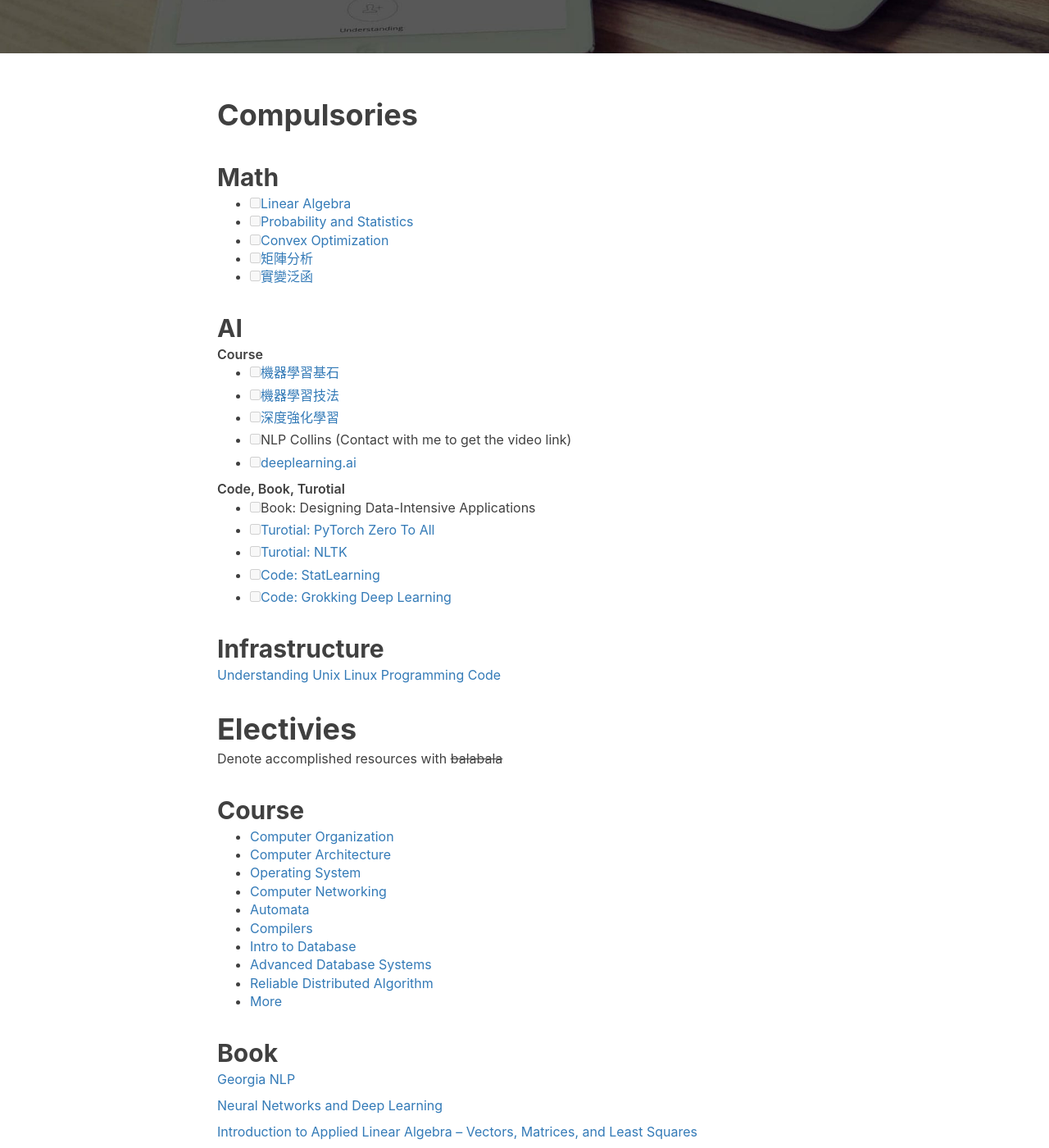
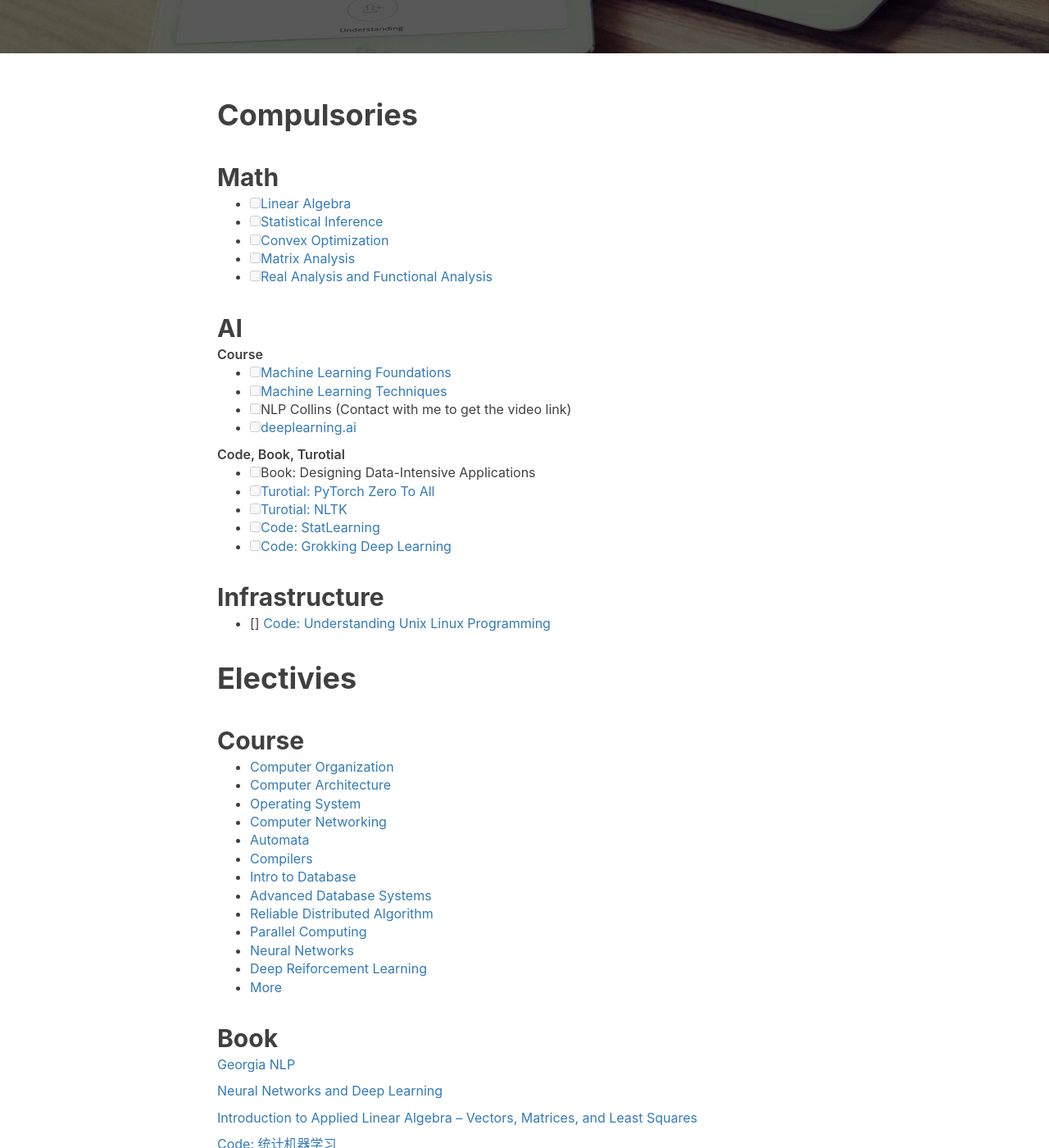
Before and after one commit to wirybeaver/wirybeaver.github.io, a Jekyll site: the page built from _posts/2017-12-25-readinglist.md, in a window 1280 px wide and 1400 px high, scrolled down 390 px. Shown: the whole window at 82% size. Built offline with Jekyll 4.4.1, drawn with Linux system fonts in a browser that asks for light colours; nearby versions of some CDN libraries; comment, search, counter and statistics services are not loaded; some of the changed text lies outside the part shown.

Commit message:
hello all

```diff
--- a/_posts/2017-12-25-readinglist.md
+++ b/_posts/2017-12-25-readinglist.md
@@ -11,56 +11,47 @@
 
 # Compulsories
 ## Math
-- [ ] [Linear Algebra](https://www.youtube.com/playlist?list=PLE7DDD91010BC51F8)
-- [ ] [Probability and Statistics](https://lagunita.stanford.edu/courses/course-v1:OLI+ProbStat+Open_Jan2017/course/)
+- [ ] [Linear Algebra](https://www.youtube.com/watch?v=AfY1ak89fwU&list=PLe94oLfiYuBCN-1N9aHJVjqO0K_Ug0VwZ)
+- [ ] [Statistical Inference](https://www.youtube.com/playlist?list=PLj6E8qlqmkFtvN44vX_D7YRxAgivkONyN)
 - [ ] [Convex Optimization](https://lagunita.stanford.edu/courses/Engineering/CVX101/Winter2014/course/)
-- [ ] [矩陣分析](https://www.youtube.com/playlist?list=PLj6E8qlqmkFsnTes37wyzOREFTQ9Lv0hI)
-- [ ] [實變泛函](https://www.youtube.com/playlist?list=PLTZS5MfjsAzMKStF2fm3kolbIBVEa6Biu)
+- [ ] [Matrix Analysis](https://www.youtube.com/playlist?list=PLj6E8qlqmkFsnTes37wyzOREFTQ9Lv0hI)
+- [ ] [Real Analysis and Functional Analysis](https://www.youtube.com/playlist?list=PLTZS5MfjsAzMKStF2fm3kolbIBVEa6Biu)
 
 ## AI
 <p id='pzb'>Course</p>
-- [ ] [機器學習基石](https://www.youtube.com/playlist?list=PLXVfgk9fNX2I7tB6oIINGBmW50rrmFTqf)
-
-- [ ] [機器學習技法](https://www.youtube.com/playlist?list=PLXVfgk9fNX2IQOYPmqjqWsNUFl2kpk1U2)
-
-- [ ] [深度強化學習](https://www.youtube.com/playlist?list=PLJV_el3uVTsODxQFgzMzPLa16h6B8kWM_)
-
+- [ ] [Machine Learning Foundations](https://www.youtube.com/playlist?list=PLXVfgk9fNX2I7tB6oIINGBmW50rrmFTqf)
+- [ ] [Machine Learning Techniques](https://www.youtube.com/playlist?list=PLXVfgk9fNX2IQOYPmqjqWsNUFl2kpk1U2)
 - [ ] NLP Collins (Contact with me to get the video link)
-
 - [ ] [deeplearning.ai](https://www.youtube.com/channel/UCcIXc5mJsHVYTZR1maL5l9w/featured)
 
 <p id='pzb'>Code, Book, Turotial</p>
 - [ ] Book: Designing Data-Intensive Applications
-
 - [ ] [Turotial: PyTorch Zero To All](https://www.youtube.com/playlist?list=PLlMkM4tgfjnJ3I-dbhO9JTw7gNty6o_2m)
-
 - [ ] [Turotial: NLTK](https://www.youtube.com/playlist?list=PLQVvvaa0QuDf2JswnfiGkliBInZnIC4HL)
-
 - [ ] [Code: StatLearning](https://github.com/sujitpal/statlearning-notebooks)
-
 - [ ] [Code: Grokking Deep Learning](https://github.com/iamtrask/Grokking-Deep-Learning)
 
 ## Infrastructure
-[Understanding Unix Linux Programming Code](https://github.com/ZCplayground/Understanding-Unix-Linux-Programming)
+- [] [Code: Understanding Unix Linux Programming](https://github.com/ZCplayground/Understanding-Unix-Linux-Programming)
 
 # Electivies
-
-Denote accomplished resources with ~~balabala~~
 
 ## Course
 - [Computer Organization](https://www.youtube.com/playlist?list=PLhMnuBfGeCDM8pXLpqib90mDFJI-e1lpk)
 - [Computer Architecture](https://www.coursera.org/learn/comparch/home/welcome)
 - [Operating System](https://www.youtube.com/playlist?list=PL--jIyXjDXf6Q4XA6q8RYnyChYzJ0K0F2)
-- [Computer Networking](https://lagunita.stanford.edu/courses/Engineering/Networking-SP/SelfPaced/course/)
-- [Automata](https://lagunita.stanford.edu/courses/course-v1:ComputerScience+Automata+SelfPaced/course/)
+- [Computer Networking](https://www.youtube.com/watch?v=-nciJGUPyAM&list=PLK5LBGAqhW7_FNgTSY4UIB58ZEVao13IY)
+- [Automata](https://www.youtube.com/watch?v=HyUK5RAJg1c&list=PLK_sH5jbkYciCyOTllsGyHVcHErHhtnZZ)
 - [Compilers](https://lagunita.stanford.edu/courses/Engineering/Compilers/Fall2014/course/)
 - [Intro to Database](https://www.youtube.com/playlist?list=PLhMnuBfGeCDPtyC9kUf_hG_QwjYzZ0Am1)
 - [Advanced Database Systems](https://www.youtube.com/playlist?list=PLSE8ODhjZXjYplQRUlrgQKwIAV3es0U6t)
 - [Reliable Distributed Algorithm](https://www.youtube.com/playlist?list=PLx3mQFFeHPjndmQ0iP9j6C58b90hqGa0X)
+- [Parallel Computing](https://developer.nvidia.com/educators/existing-courses)
+- [Neural Networks](https://www.youtube.com/watch?v=SGZ6BttHMPw&list=PL6Xpj9I5qXYEcOhn7TqghAJ6NAPrNmUBH)
+- [Deep Reiforcement Learning](https://www.youtube.com/playlist?list=PLJV_el3uVTsODxQFgzMzPLa16h6B8kWM_)
 - [More](https://www.youtube.com/channel/UCSynHr2gm5wAqG-69nsTl4A/playlists?shelf_id=0&view=52)
 
 ## Book
-
 [Georgia NLP](https://github.com/jacobeisenstein/gt-nlp-class)
 
 [Neural Networks and Deep Learning](http://neuralnetworksanddeeplearning.com/index.html)
```
Also changed, not shown: other parts of _posts/2017-12-25-readinglist.md (+2 -3 lines), _posts/2017-08-19-note-scracth.md (+3 -3 lines), _posts/2018-12-20-ood-parking-log.md (+1 -1 lines), _posts/2018-12-29-ood-game.md (added, +73 -0 lines), _posts/2018-12-29-ood-hotel.md (added, +32 -0 lines), _posts/2018-12-29-ood-restaurant.md (added, +50 -0 lines).
